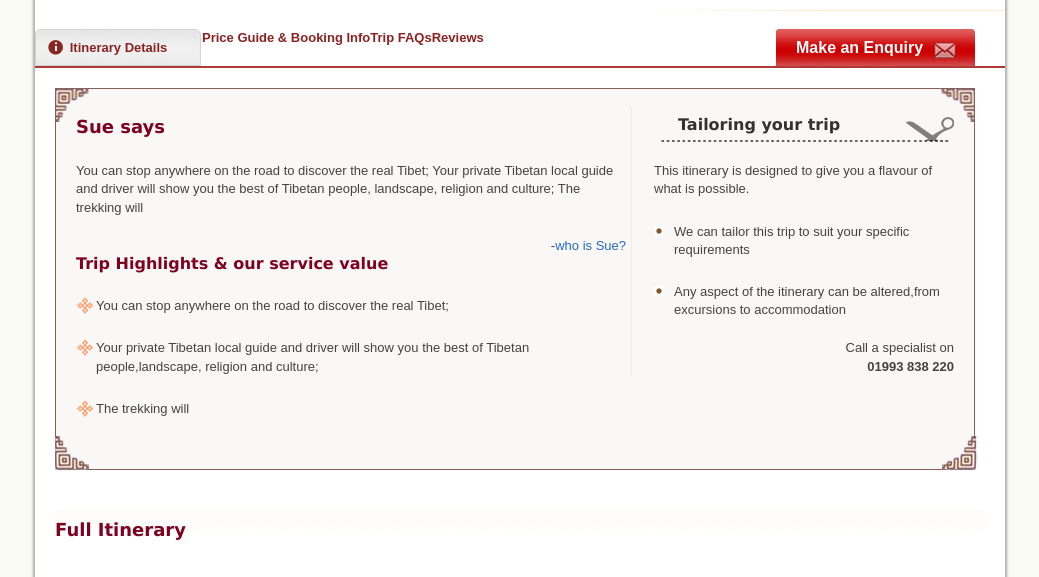
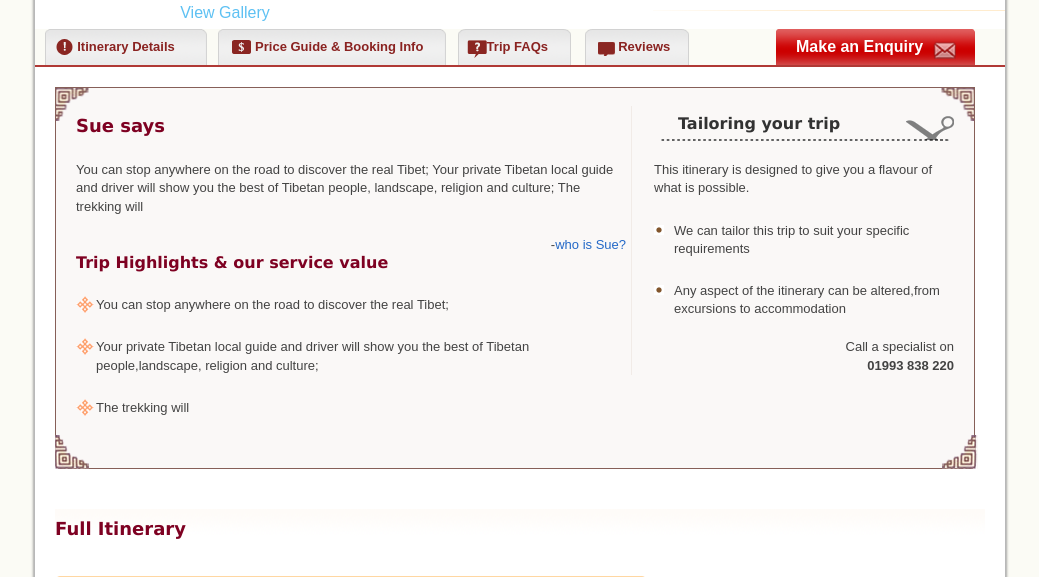
Before and after one commit to hellocreep/TD, a Django app: page /itinerary/ in a window 1280 px wide. Shown: the part 590-1167 px from the top of the page, without its empty margins (120-1159 px from the left). Run offline with Django 3.2, Linux system fonts and the light colour scheme.

Commit message:
itinerary

```diff
--- a/pool/assets/scripts/itinerary.js
+++ b/pool/assets/scripts/itinerary.js
@@ -6,6 +6,63 @@ $(function(){
 	$('.accordion h6').click(function() {
 		$(this).next().toggle('fast');
 	});
+	$( '.accordion h6' ).eq(0).click();
 
+	$( window ).unbind( 'scroll' );
+	var t = $( '.tour-tab' );
+	t_top = t.offset().top;
+	$( window ).bind( 'scroll',function(){
+
+		if( $( this ).scrollTop() > t_top ){
+			$( '.tab-replace' ).show();
+			t.css({'position':'fixed','top':0,
+			'z-index':10,'width':970,'background':'#FBFBF5'});
+
+		}else{
+			$( '.tab-replace' ).hide();
+			t.css('position', 'static');
+		}
+	});
+
+	$( '.tour-tab li' ).not( '.last' ).click(function(){
+		$( this ).addClass( 'active' ).children( 'a' ).addClass( 'active' )
+		.parent()
+		.siblings().removeClass( 'active' )
+		.children( 'a' ).removeClass( 'active' );
+	});
+
+
+	var gallery_list = [];
+	$( '.gallery-list li' ).each( function(){
+		gallery_list.push( $(this).attr('name') );
+	});
+	$( '.view-gallery' ).click(function(){
+		$.fancybox( gallery_list,{
+					'type' : 'image',
+				});
+	});
+
+	$( '.add-wish' ).click(function(){
+		$.fancybox({
+				'width' : '75%',
+				'height' : '75%',
+				'autoScale' : false,
+				'transitionIn' : 'none',
+				'transitionOut' : 'none',
+				'type' : 'iframe'
+				});
+	});
+
+	/*
+	$( '.divReview' ).hide();
+	$( '.btn-review' ).click(function(){
+		$( '.divReview' ).fadeTo(1000,1);
+		//$( 'div#wrapper').addClass('positon');
+	});
+	$( '.close' ).click(function(){
+		$( '.divReview' ).hide();
+		//$('div#wrapper').removeClass('positon');
+	});
+	*/
 })
 })(jQuery);
--- a/pool/assets/styles/itinerary.css
+++ b/pool/assets/styles/itinerary.css
@@ -55,6 +55,18 @@
     float: left;
     width: 360px;
     height: 245px;
+}
+
+.view-gallery {
+	display: block;
+	font-size: 16px;
+	text-align: center;
+	color: #5ec1f3;
+}
+
+.view-gallery:hover {
+	color: #17a6ed;
+	text-decoration: none;
 }
 
 .tour-des .des-detail {
@@ -133,7 +145,7 @@
 }
 
 .tour-tab {
-	height: 37px;
+	height: 36px;
 	border-bottom: 2px solid #b03935;
 }
 
@@ -141,32 +153,62 @@
 	float: left;
 	color: #8a2321;
 	font-weight: bold;
-	height: 37px;
+	height: 36px;
+	background: url(/imagesnew/itinerary/tab-itinerary.png) no-repeat;
+	margin-left: 10px;
 }
 
 .tour-tab li a {
 	color: #8A2321;
 	display: block;
-	height: 37px;
+	height: 36px;
 	text-align: center;
-	line-height: 37px;
+	line-height: 36px;
 }
 
-.tour-tab li a:hover {
+.tour-tab li a:hover, .tour-tab li a.active {
 	text-decoration: none;
 	color: #FFFFFF;
 }
 
-.tour-tab-detail {
-	background: url(/imagesnew/itinerary/tourtab-detail.png) no-repeat left top;
-	width: 167px;
+.tour-tab .tab-detail {
+	width: 162px;
+	background-position: 0 -36px;
 }
 
-.tour-tab-detail.active ,.tour-tab-detail:hover {
-	background-position: left bottom;
+.tour-tab .tab-detail.active ,.tab-detail:hover {
+	background-position: 0 1px;
+}
+
+.tour-tab .tab-price {
+	width: 230px;
+	background-position: -168px -36px;
+}
+
+.tab-price.active, .tab-price:hover {
+	background-position: -168px 1px;
+}
+
+.tour-tab .tab-faq {
+	background-position: -403px -36px;
+    width: 117px
+}
+
+.tab-faq.active, .tab-faq:hover {
+	background-position: -403px 1px;
+}
+
+.tour-tab .tab-review {
+	background-position: -523px -36px;
+    width: 106px;
+}
+
+.tab-review.active, .tab-review:hover {
+	background-position: -523px 1px;
 }
 
 .tour-tab li.last {
+	background: none;
 	float: right;
 	margin: -7px 0 0 0;
 }
--- a/pool/templates/itinerary.html
+++ b/pool/templates/itinerary.html
@@ -4,10 +4,12 @@
 
 {% block style %}
 <link href="/assets/styles/itinerary.css"  type="text/css" rel="stylesheet"/>
+<link href="/assets/fancybox/jquery.fancybox-1.3.4.css" rel="stylesheet" type="text/css" media="screen" />
 {% endblock %}
 
 {% block script %}
 <script src="/assets/scripts/itinerary.js" type="text/javascript"></script>
+<script src="/assets/fancybox/jquery.fancybox-1.3.4.pack.js" type="text/javascript"></script>
 {% endblock %}
 
 {% block body%}
@@ -27,6 +29,11 @@
             <div class="tour-des clearfix">
                 <div class="tour-pic-gallery">
                 	<img src="/imagesnew/sample/itinerary-1.png" />
+                	<a href="#" class="view-gallery">View Gallery</a>
+                	<ul class="gallery-list" style="display: none">
+                		<li name="http://farm5.static.flickr.com/4044/4286199901_33844563eb.jpg"></li>
+                		<li name="http://farm3.static.flickr.com/2687/4220681515_cc4f42d6b9.jpg"></li>
+                	</ul>
                 </div>
                 <div class="des-detail">
                     <ul>
@@ -66,16 +73,18 @@ private car/SUV<img src="/imagesnew/itinerary/icon-question.png"></li>
         </div>
     </div>
     <div class="share-tools clearfix">
-    	<a class="add-wish" href="#">Add to my wishlist</a>
+    	<a class="add-wish iframe" href="http://www.tibetdiscovery.com/wishlist">Add to my wishlist</a>
     </div>
 
     <ul class="tour-tab clearfix">
-		<li class="tour-tab-detail"><a href="#">Itinerary Details</a></li>
-		<li>Price Guide & Booking Info</li>
-		<li>Trip FAQs</li>
-		<li>Reviews</li>
+		<li class="tab-detail"><a href="/itinerary/#tab-detail">Itinerary Details</a></li>
+		<li class="tab-price"><a href="/itinerary/#tab-price">&nbsp;&nbsp;&nbsp;&nbsp;Price Guide & Booking Info</a></li>
+		<li class="tab-faq"><a href="/itinerary/#tab-faq">&nbsp;Trip FAQs</a></li>
+		<li class="tab-review"><a href="/itinerary/#tab-review">&nbsp;&nbsp;&nbsp;&nbsp;Reviews</a></li>
 		<li class="last"><span class="btn-enquiry"><a href="#" class="">Make an Enquiry</a></span></li>
     </ul>
+    <ul class="tab-replace" style="height:36px; width: 970px; display: none"></ul>
+
     <div class="tour-detail">
     	<div class="tour-intro clearfix">
     		<div class="tc-say">
@@ -108,9 +117,8 @@ what is possible.</p>
 
     	</div>
     	<div class="tour-intro-foot"></div>
-
     	<div class="itinerary-full clearfix">
-    		<h2>Full Itinerary</h2>
+    		<h2 id="tab-detail">Full Itinerary</h2>
     		<div id="itinerary">
 				<dl class="dayCloum">
 					<div>
@@ -160,7 +168,7 @@ what is possible.</p>
     		<div class="itinerary-right"></div>
     	</div>
 
-    	<h2>Price Guide & Booking Info</h2>
+    	<h2 id="tab-price">Price Guide & Booking Info</h2>
 		<div class="price-book clearfix">
 			<div class="price-left">
 				<h3>What's included in this price?	</h3>
@@ -217,7 +225,7 @@ be valid for a lifetime, if you has no plans for the Tibet trip, then we'll refu
     	</div>
 
     	<div class="tour-faq">
-    		<h2>Trip FAQs</h2>
+    		<h2 id="tab-faq">Trip FAQs</h2>
     		<h3><span class="red">FAQs</span> for Taking this Trip</h3>
     		<ol class="accordion">
     			<li><h6>When is the best time for Tibet tour? </h6>
@@ -257,7 +265,7 @@ be valid for a lifetime, if you has no plans for the Tibet trip, then we'll refu
     	</div>
 
     	<div class="tour-review clearfix">
-    		<h2>Reviews</h2>
+    		<h2 id="tab-review">Reviews</h2>
     		<h3>Still Not sure if this trip suits you? Check out what our previous customers say...</h3>
 			<dl>
 				<dt>
```
Also changed, not shown: pool/imagesnew/itinerary/tab-itinerary.png (added).
